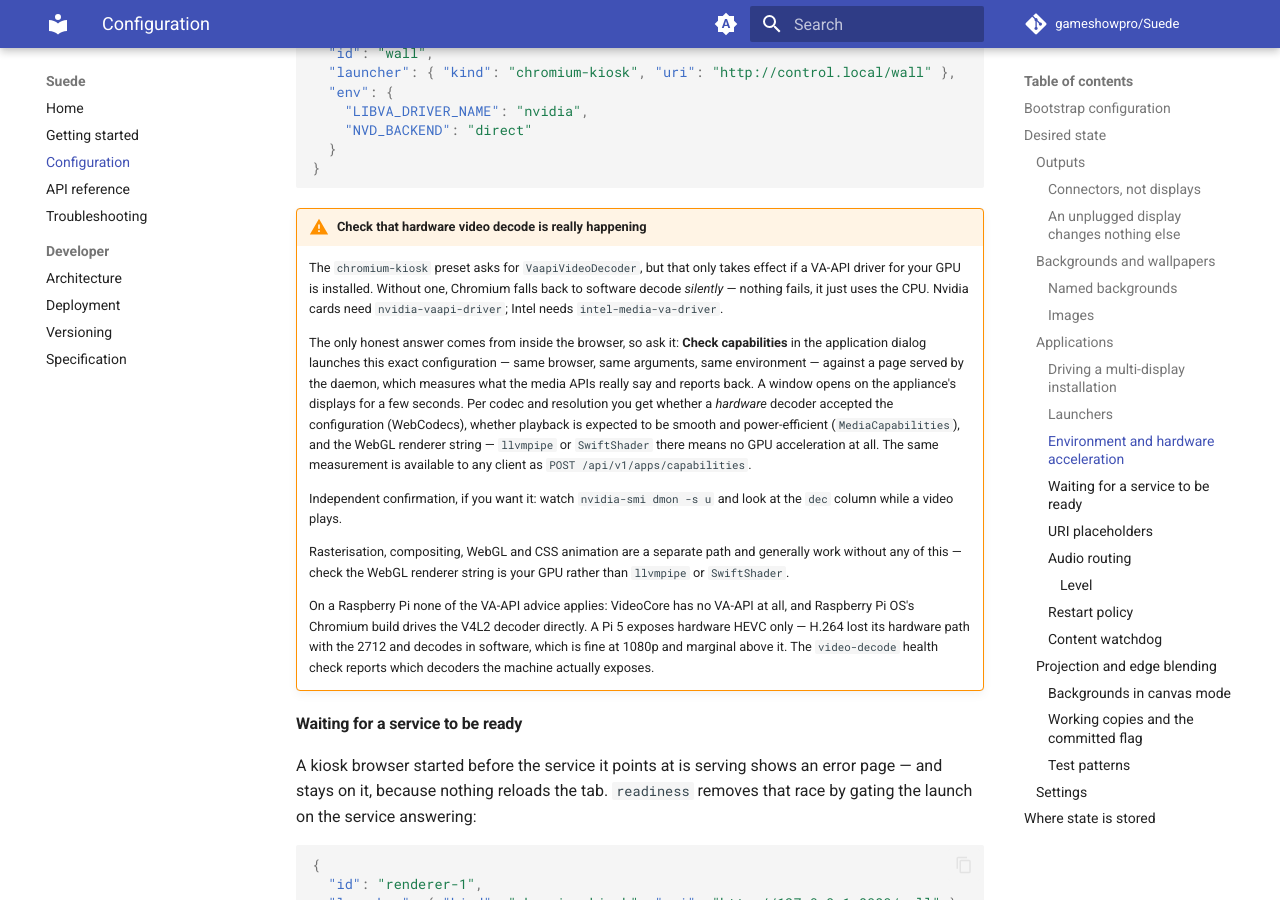
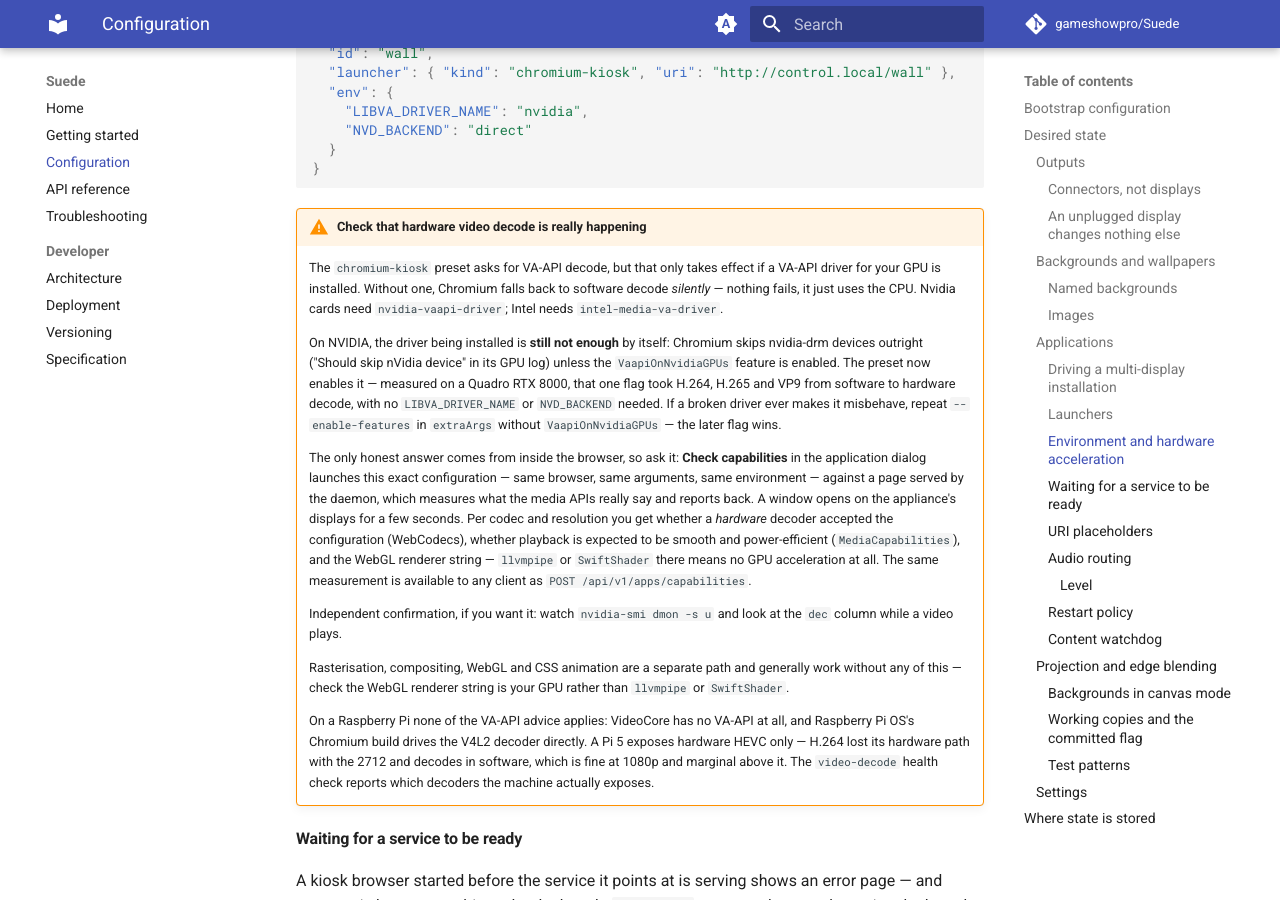
Before and after one commit to gameshowpro/Suede, an MkDocs documentation site: the page built from docs/configuration.md, in a window 1280 px wide and 900 px high, scrolled down 12604 px. Built offline with MkDocs 1.6.1 and Material for MkDocs 9.7.7, drawn with Linux system fonts in a browser that asks for light colours; comment, search, counter and statistics services are not loaded.

Commit message:
Open Chromium's NVIDIA gate, which was the whole problem
The first two capability checks on real hardware told the same story: an
NVIDIA GPU, a VA-API driver installed and loading (vainfo answers with
the NVDEC direct backend), the health check content, and every codec
decoding in software anyway. Chromium's own log has the reason:

  WARNING: vaapi_wrapper.cc: Should skip nVidia device named: nvidia-drm

Chromium refuses VA-API on nvidia-drm devices unless the
VaapiOnNvidiaGPUs feature says otherwise - a gate from the era when the
driver crashed it. None of the usual advice touches that gate, which is
why the usual advice kept not working: iterating with the capability
check measured LIBVA_DRIVER_NAME, NVD_BACKEND,
AcceleratedVideoDecodeLinuxGL and VaapiIgnoreDriverChecks individually,
and every one of them proved unnecessary. The single flag took H.264,
H.265 and VP9 from software to hardware on a Quadro RTX 8000 - H.265
from "not supported at all" to hardware, since Chrome's HEVC support
lights up when a platform decoder appears. AV1 stayed in software
because Turing's NVDEC predates AV1, which is the silicon's honest
answer and not a configuration failure.

The preset now carries the flag. It is inert on GPUs that never had the
gate, and an operator can countermand it by repeating --enable-features
in extraArgs without it, since the later flag wins - the mechanism the
dialog already documents.

Co-Authored-By: Claude Fable 5 <noreply@anthropic.com>

````diff
--- a/docs/configuration.md
+++ b/docs/configuration.md
@@ -430,11 +430,20 @@ environment variables rather than command-line flags:
 ```
 
 !!! warning "Check that hardware video decode is really happening"
-    The `chromium-kiosk` preset asks for `VaapiVideoDecoder`, but that only
-    takes effect if a VA-API driver for your GPU is installed. Without one,
-    Chromium falls back to software decode *silently* — nothing fails, it just
-    uses the CPU. Nvidia cards need `nvidia-vaapi-driver`; Intel needs
+    The `chromium-kiosk` preset asks for VA-API decode, but that only takes
+    effect if a VA-API driver for your GPU is installed. Without one,
+    Chromium falls back to software decode *silently* — nothing fails, it
+    just uses the CPU. Nvidia cards need `nvidia-vaapi-driver`; Intel needs
     `intel-media-va-driver`.
+
+    On NVIDIA, the driver being installed is **still not enough** by itself:
+    Chromium skips nvidia-drm devices outright ("Should skip nVidia device"
+    in its GPU log) unless the `VaapiOnNvidiaGPUs` feature is enabled. The
+    preset now enables it — measured on a Quadro RTX 8000, that one flag
+    took H.264, H.265 and VP9 from software to hardware decode, with no
+    `LIBVA_DRIVER_NAME` or `NVD_BACKEND` needed. If a broken driver ever
+    makes it misbehave, repeat `--enable-features` in `extraArgs` without
+    `VaapiOnNvidiaGPUs` — the later flag wins.
 
     The only honest answer comes from inside the browser, so ask it:
     **Check capabilities** in the application dialog launches this exact
````
Also changed, not shown: 1 other file.
